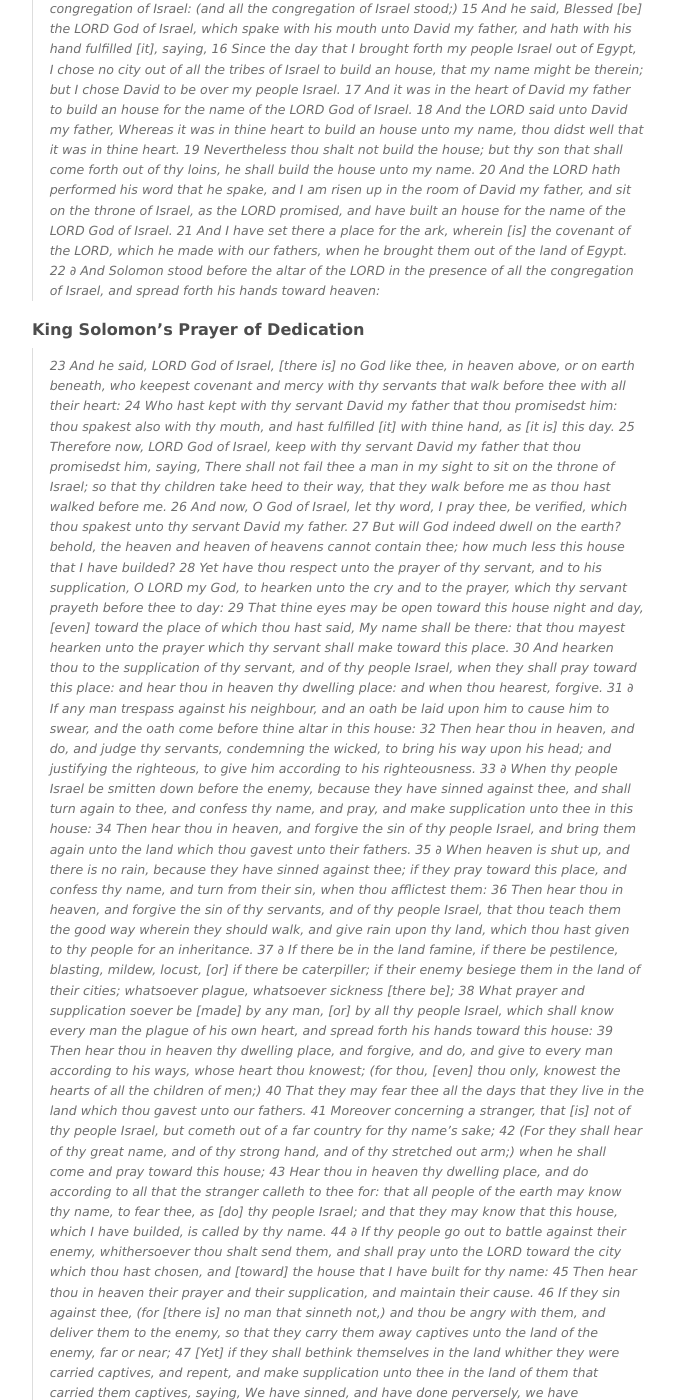
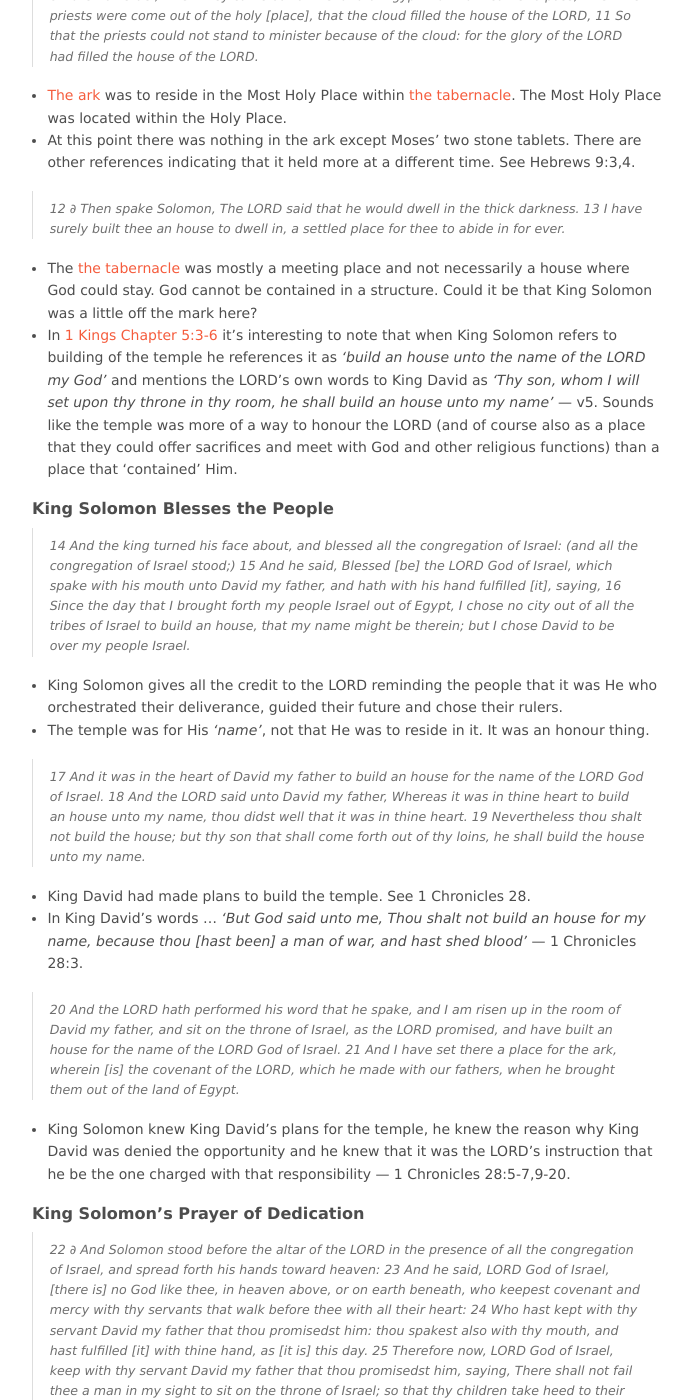
Before and after one commit to itskingori/systematic-theology, a Jekyll site: the page built from books/11.1-kings/chapter-008.md, in a window 1280 px wide and 1400 px high, scrolled down 1025 px. Shown: the whole window, without its empty margins (293-985 px from the left). Built offline with Jekyll 4.4.1, drawn with Linux system fonts in a browser that asks for light colours; Markdown is read by kramdown in place of the engine named in the settings; some of the changed text lies outside the part shown.

Commit message:
Cover 1 Kings 8:5-21

```diff
--- a/books/11.1-kings/chapter-008.md
+++ b/books/11.1-kings/chapter-008.md
@@ -27,26 +27,49 @@ with the LORD before [the temple][the-temple] was built.
   * The table — Exodus 25:23-30
 
 > 5 And king Solomon, and all the congregation of Israel, that were assembled unto him, [were] with him before the ark, sacrificing sheep and oxen, that could not be told nor numbered for multitude.
+
+* This was not an ordinary occassion, this was a big deal! The whole of Israel was there and King Solomon went all out.
+
 > 6 And the priests brought in the ark of the covenant of the LORD unto his place, into the oracle of the house, to the most holy [place, even] under the wings of the cherubims.
 > 7 For the cherubims spread forth [their] two wings over the place of the ark, and the cherubims covered the ark and the staves thereof above.
 > 8 And they drew out the staves, that the ends of the staves were seen out in the holy [place] before the oracle, and they were not seen without: and there they are unto this day.
 > 9 [There was] nothing in the ark save the two tables of stone, which Moses put there at Horeb, when the LORD made [a covenant] with the children of Israel, when they came out of the land of Egypt.
 > 10 And it came to pass, when the priests were come out of the holy [place], that the cloud filled the house of the LORD,
 > 11 So that the priests could not stand to minister because of the cloud: for the glory of the LORD had filled the house of the LORD.
+
+* [The ark][the-ark] was to reside in the Most Holy Place within [the tabernacle][the-tabernacle]. The Most Holy Place was located within the Holy Place.
+* At this point there was nothing in the ark except Moses' two stone tablets. There are other references indicating that it held more at a different time. See Hebrews 9:3,4.
+
 > 12 ∂ Then spake Solomon, The LORD said that he would dwell in the thick darkness.
 > 13 I have surely built thee an house to dwell in, a settled place for thee to abide in for ever.
+
+* The [the tabernacle][the-tabernacle] was mostly a meeting place and not necessarily a house where God could stay. God cannot be contained in a structure. Could it be that King Solomon was a little off the mark here?
+* In [1 Kings Chapter 5:3-6][1-kings-5] it's interesting to note that when King Solomon refers to building of the temple he references it as _'build an house unto the name of the LORD my God'_ and mentions the LORD's own words to King David as _'Thy son, whom I will set upon thy throne in thy room, he shall build an house unto my name'_ — v5. Sounds like the temple was more of a way to honour the LORD (and of course also as a place that they could offer sacrifices and meet with God and other religious functions) than a place that 'contained' Him.
+
+### King Solomon Blesses the People
+
 > 14 And the king turned his face about, and blessed all the congregation of Israel: (and all the congregation of Israel stood;)
 > 15 And he said, Blessed [be] the LORD God of Israel, which spake with his mouth unto David my father, and hath with his hand fulfilled [it], saying,
 > 16 Since the day that I brought forth my people Israel out of Egypt, I chose no city out of all the tribes of Israel to build an house, that my name might be therein; but I chose David to be over my people Israel.
+
+* King Solomon gives all the credit to the LORD reminding the people that it was He who orchestrated their deliverance, guided their future and chose their rulers.
+* The temple was for His _'name'_, not that He was to reside in it. It was an honour thing.
+
 > 17 And it was in the heart of David my father to build an house for the name of the LORD God of Israel.
 > 18 And the LORD said unto David my father, Whereas it was in thine heart to build an house unto my name, thou didst well that it was in thine heart.
 > 19 Nevertheless thou shalt not build the house; but thy son that shall come forth out of thy loins, he shall build the house unto my name.
+
+* King David had made plans to build the temple. See 1 Chronicles 28.
+* In King David's words ... _'But God said unto me, Thou shalt not build an house for my name, because thou [hast been] a man of war, and hast shed blood'_ — 1 Chronicles 28:3.
+
 > 20 And the LORD hath performed his word that he spake, and I am risen up in the room of David my father, and sit on the throne of Israel, as the LORD promised, and have built an house for the name of the LORD God of Israel.
 > 21 And I have set there a place for the ark, wherein [is] the covenant of the LORD, which he made with our fathers, when he brought them out of the land of Egypt.
-> 22 ∂ And Solomon stood before the altar of the LORD in the presence of all the congregation of Israel, and spread forth his hands toward heaven:
+
+* King Solomon knew King David's plans for the temple, he knew the reason why King David was denied the opportunity and he knew that it was the LORD's instruction that he be the one charged with that responsibility — 1 Chronicles 28:5-7,9-20.
 
 ### King Solomon's Prayer of Dedication
 
+> 22 ∂ And Solomon stood before the altar of the LORD in the presence of all the congregation of Israel, and spread forth his hands toward heaven:
 > 23 And he said, LORD God of Israel, [there is] no God like thee, in heaven above, or on earth beneath, who keepest covenant and mercy with thy servants that walk before thee with all their heart:
 > 24 Who hast kept with thy servant David my father that thou promisedst him: thou spakest also with thy mouth, and hast fulfilled [it] with thine hand, as [it is] this day.
 > 25 Therefore now, LORD God of Israel, keep with thy servant David my father that thou promisedst him, saying, There shall not fail thee a man in my sight to sit on the throne of Israel; so that thy children take heed to their way, that they walk before me as thou hast walked before me.
@@ -95,6 +118,8 @@ with the LORD before [the temple][the-temple] was built.
 > 65 And at that time Solomon held a feast, and all Israel with him, a great congregation, from the entering in of Hamath unto the river of Egypt, before the LORD our God, seven days and seven days, [even] fourteen days.
 > 66 On the eighth day he sent the people away: and they blessed the king, and went unto their tents joyful and glad of heart for all the goodness that the LORD had done for David his servant, and for Israel his people.
 
+[1-kings-5]: {{ site.baseurl }}/books/1-kings/chapter-5/
+
 [the-ark]: {{ site.baseurl }}/topics/the-ark/
 [the-tabernacle]: {{ site.baseurl }}/topics/the-tabernacle/
 [the-temple]: {{ site.baseurl }}/topics/the-temple/
```
Also changed, not shown: books/11.1-kings/book.md (+1 -0 lines), topics/the-ark.md (+3 -0 lines).
